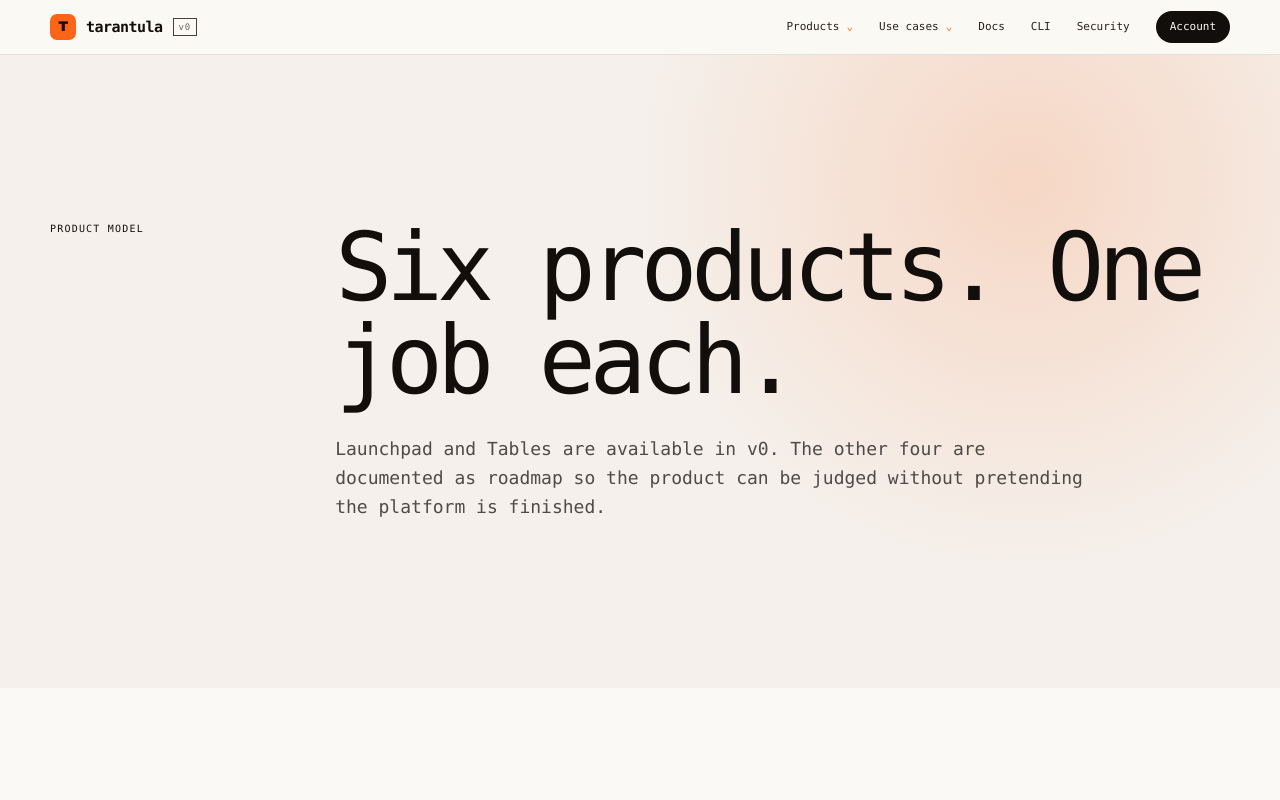
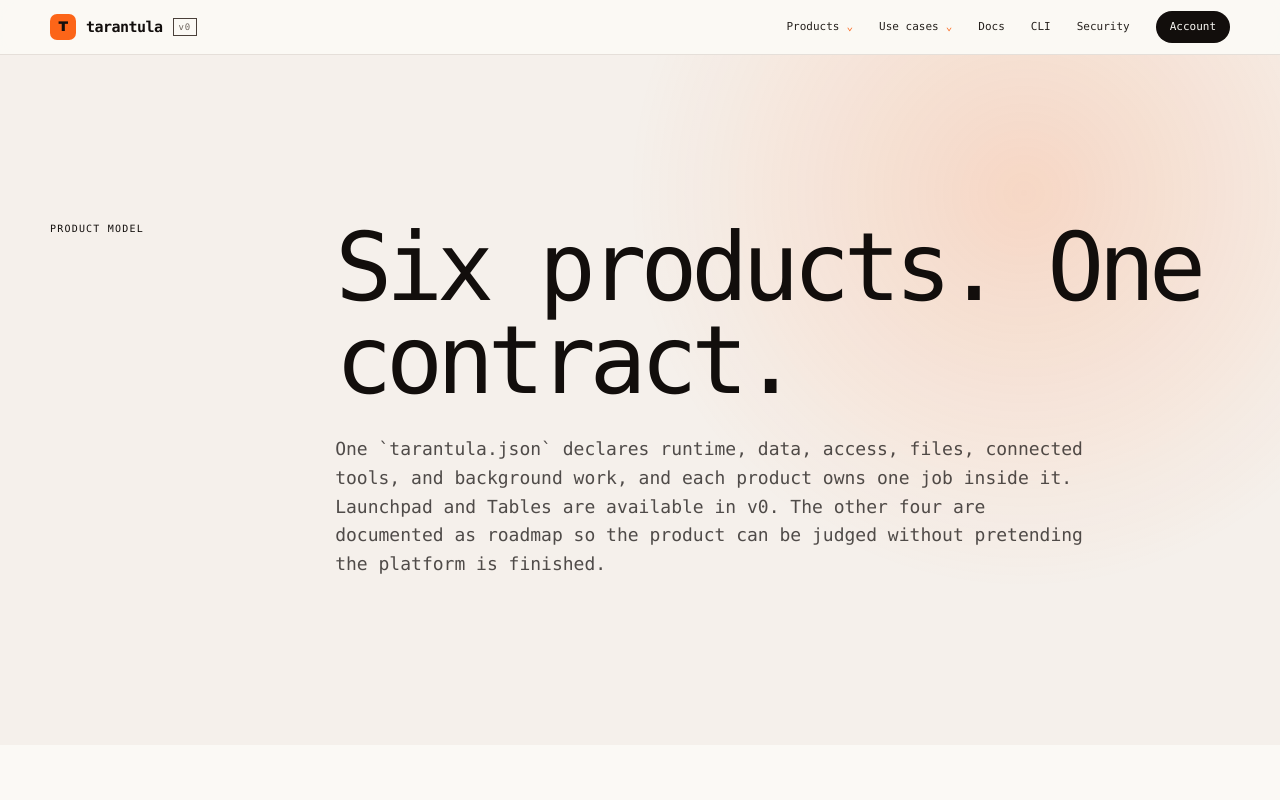
Before and after one commit to rishabhsai/atrax, a Next.js app: page /products in a window 1280 px wide. Shown: the top 800 px of the page. Built offline with nearby package versions, Linux system fonts and the light colour scheme.

Commit message:
feat: echo the four pillars across interior pages

```diff
--- a/app/lib/content.ts
+++ b/app/lib/content.ts
@@ -181,9 +181,9 @@ export const solutions = {
     short: "Replace a fragile spreadsheet or recurring status chase with a focused app.",
     title: "Build the internal tool your team keeps working around.",
     summary:
-      "Start with one specific workflow. Deploy it publicly today, then add private sharing, connected tools, and Loops as those products land.",
+      "Start with one specific workflow. Deploy it publicly today, then share it like a doc, grant typed actions to company tools, and schedule the run as Door, Switchboard, and Loops land.",
     example: "Renewal review",
-    steps: ["Load account data", "Show one shared review", "Add company tools later", "Automate the weekly run later"],
+    steps: ["Load account data", "Show one shared review", "Grant narrow tool actions later", "Automate the weekly run later"],
     stack: ["launchpad", "tables", "door", "switchboard", "loops"],
   },
   "public-tools": {
@@ -217,9 +217,9 @@ export const solutions = {
     short: "Put recurring agent work inside an app people can inspect and supervise.",
     title: "Turn a recurring agent task into bounded software.",
     summary:
-      "Loops, Switchboard, Library, and Door are the planned foundation for scheduled work with company context, narrow tools, approval, and a visible run history.",
+      "An agent ships behind the same app contract as any other app. Loops, Switchboard, Library, and Door are the planned foundation for schedules, company knowledge, typed actions, approval, and a trace of every step.",
     example: "Customer risk review",
-    steps: ["Trigger a Loop", "Read approved knowledge", "Call narrow tools", "Pause before sensitive actions"],
+    steps: ["Trigger a Loop", "Read approved knowledge", "Call typed actions", "Pause before sensitive actions"],
     stack: ["loops", "switchboard", "library", "door", "tables"],
   },
 } as const;
--- a/app/products/page.tsx
+++ b/app/products/page.tsx
@@ -15,11 +15,13 @@ export default function ProductsPage() {
         <div className="shell page-hero-grid">
           <p className="eyebrow">Product model</p>
           <div>
-            <h1>Six products. One job each.</h1>
+            <h1>Six products. One contract.</h1>
             <p>
-              Launchpad and Tables are available in v0. The other four are
-              documented as roadmap so the product can be judged without
-              pretending the platform is finished.
+              One `tarantula.json` declares runtime, data, access, files,
+              connected tools, and background work, and each product owns one
+              job inside it. Launchpad and Tables are available in v0. The
+              other four are documented as roadmap so the product can be judged
+              without pretending the platform is finished.
             </p>
           </div>
         </div>
--- a/app/solutions/page.tsx
+++ b/app/solutions/page.tsx
@@ -16,9 +16,10 @@ export default function SolutionsPage() {
           <div>
             <h1>Start with one useful app.</h1>
             <p>
-              Public tools and prototypes work in v0. Private team apps and
-              operational software depend on Door, Library, Switchboard, and
-              Loops.
+              Public tools and prototypes work today on Launchpad and Tables.
+              Sharing like a doc, typed actions between apps, and scheduled
+              agent work are planned, and depend on Door, Switchboard, Library,
+              and Loops.
             </p>
           </div>
         </div>
```
